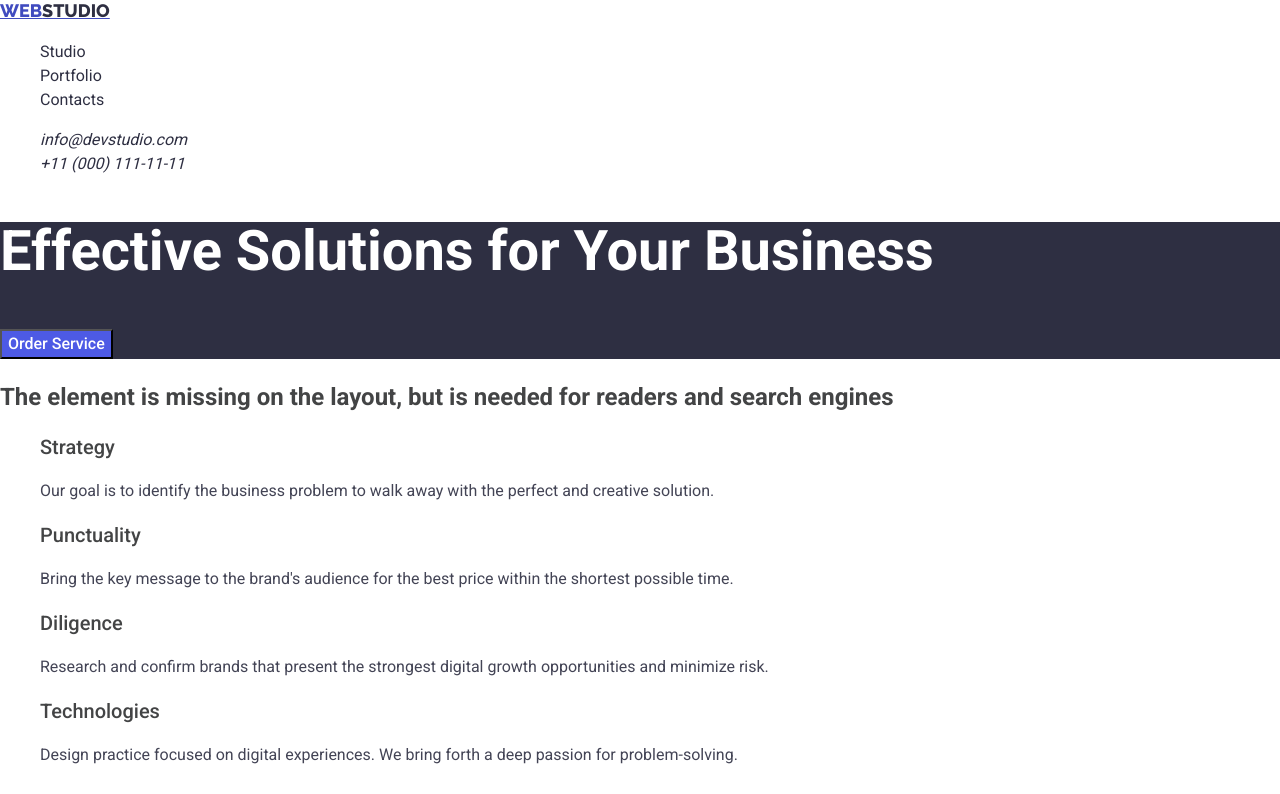
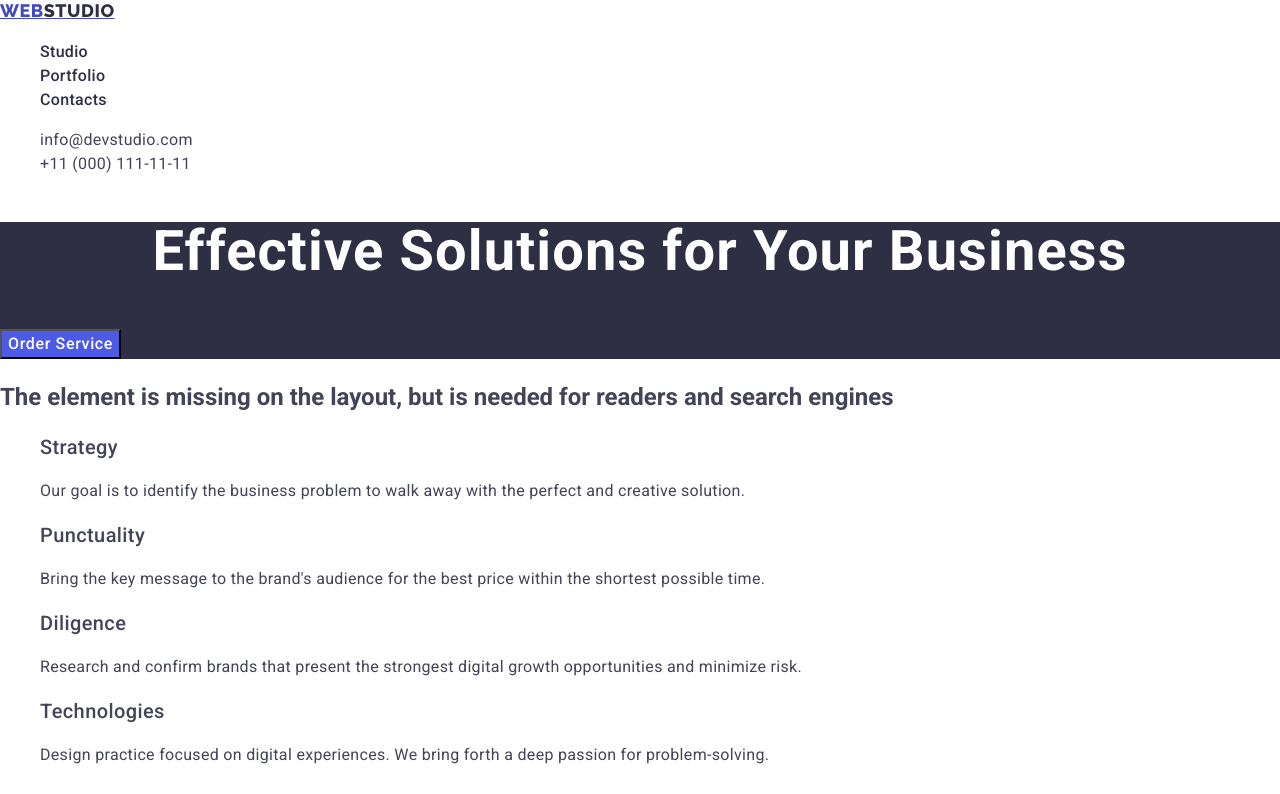
Before and after one commit to anatoliy2221/goit-markup-hw-02, a plain HTML site: page index.html in a window 1280 px wide. Shown: the top 794 px of the page. Drawn offline with nearby package versions, Linux system fonts and the light colour scheme.

Commit message:
past one inspection

```diff
--- a/css/styles.css
+++ b/css/styles.css
@@ -2,18 +2,35 @@
 body {
     font-family: 'Roboto', sans-serif;
     font-size: 16px;
-    color: #434445;
+    color: #434455;
     background-color: #ffffff;
     font-weight: 400;
     line-height: 1.5;
 }
 .link {
     color: #2E2F42;
+    font-weight: 500;
     text-decoration: none;
+    letter-spacing: 0.02em;
 }
 .link:hover {
     color: #404BBF;
     text-decoration: underline;
+}
+.address-nav {
+    font-style: normal;
+    }
+.link-nav {
+    color: #434455;
+    text-decoration: none;
+    letter-spacing: 0.02em;
+}
+.link-nav:hover {
+    color: #404BBF;
+    text-decoration: underline;
+}
+.link-nav:focus {
+    color: #404BBF;
 }
 .item {
     list-style-type: none;
@@ -23,15 +40,20 @@ body {
     font-size: 36px;
     font-weight: 700;
     line-height: 1.11;
+    text-align: center;
+    letter-spacing: 0.02em;
+    text-transform: capitalize;
 }
 .article-title {
     font-size: 20px;
     font-weight: 500;
     line-height: 1.2;
+    letter-spacing: 0.02em;
 }
 .section-text {
     color: #434455;
     line-height: 1.5;
+    letter-spacing: 0.02em;
 }
 
 /*header*/
@@ -41,11 +63,12 @@ body {
 
 .logo {
     font-size: 18px;
-    line-height: 1.16;
+    line-height: 1.17;
     color: #4D5AE5;
-    font-family: Raleway;
+    font-family: 'Raleway', sans-serif;
     font-weight: 700;
     text-transform: uppercase;
+    letter-spacing: 0.03em;
 }
 
 .logo-part {
@@ -62,13 +85,20 @@ body {
         font-size: 56px;
         font-weight: 700;
         line-height: 1.07;
+        text-align: center;
+        letter-spacing: 0.02em;
         }
 .button-hero {
     background-color: #4D5AE5;
     color: #FFF;
     font-weight: 500;
     line-height: 1.5;
+    letter-spacing: 0.04em;
+    cursor: pointer;
     }
+.button-hero:focus {
+    background-color: #404BBF;
+}
 .button-hero:hover {
     background-color: #404BBF;
 }
@@ -86,12 +116,14 @@ body {
 color: #F4F4FD;
 font-size: 16px;
 line-height: 1.5;
+letter-spacing: 0.02em;
 }
 .logo-part-fotter {
     color: #F4F4FD;
-    font-family: Raleway;
+    font-family: 'Raleway', sans-serif;
     font-size: 18px;
     font-weight: 700;
-    line-height: 1.16;
+    line-height: 1.17;
     text-transform: uppercase;
+    letter-spacing: 0.03em;
 }
--- a/index.html
+++ b/index.html
@@ -18,20 +18,20 @@
 <body>
     <header>
         <nav class="menu-nav">
-            <a href="/" class="logo link">Web<span class="logo-part">Studio</span></a>
+            <a class="logo link" href="./index.html">Web<span class="logo-part">Studio</span></a>
         <ul class="list">
-            <li class="item"><a class="link" href="#">Studio</a></li>
+            <li class="item"><a class="link" href="./index.html">Studio</a></li>
             <li class="item"><a class="link" href="#">Portfolio</a></li>
             <li class="item"><a class="link" href="#">Contacts</a></li>
         </ul>
         </nav>
-        <address>
+        <address class="address-nav">
         <ul>
             <li class="item">
-                <a class="link" href="mailto:info@devstudio.com">info@devstudio.com</a>
+                <a class="link-nav" href="mailto:info@devstudio.com">info@devstudio.com</a>
             </li>
             <li class="item">
-                <a class="link" href="tel:+110001111111">+11 (000) 111-11-11</a>
+                <a class="link-nav" href="tel:+110001111111">+11 (000) 111-11-11</a>
             </li>
         </ul>
         </address>
@@ -41,7 +41,7 @@
             <h1 class="title-hero">Effective Solutions for Your Business</h1>
             <button class="button-hero" type="button">Order Service</button>
         </section>
-        <section class="our-skills">
+        <section>
             <h2>The element is missing on the layout, but is needed for readers and search engines</h2>
         <ul>
             <li class="item">
@@ -99,7 +99,6 @@
         </section>
         <section class="our-portfolio-section">
             <h2 class="section-title">Our Portfolio</h2>
-            <div>
                 <ul>
                     <li class="item"><img src="./images/our-potfolio-img-1.jpg" width="360" alt="banking app">
                     <h3 class="article-title">Banking App</h3>
@@ -114,8 +113,6 @@
                     <p class="section-text">App</p>
                     </li>
                 </ul>
-            </div>
-            <div>
                 <ul>
                     <li class="item"><img src="./images/our-potfolio-img-4.jpg" width="360" alt="taxi service">
                     <h3 class="article-title">Taxi Service</h3>
@@ -131,10 +128,8 @@
                     <p class="section-text">Marketing</p>
                     </li>
                 </ul>
-            </div>
-        </section>
+            </section>
     </main>
-
     <footer class="page-footer">
         <a href="/" class="logo link">Web<span class="logo-part-fotter">Studio</span></a>
         <p class="footer-text">Increase the flow of customers and sales for your business with digital marketing & growth solutions.</p>
```
